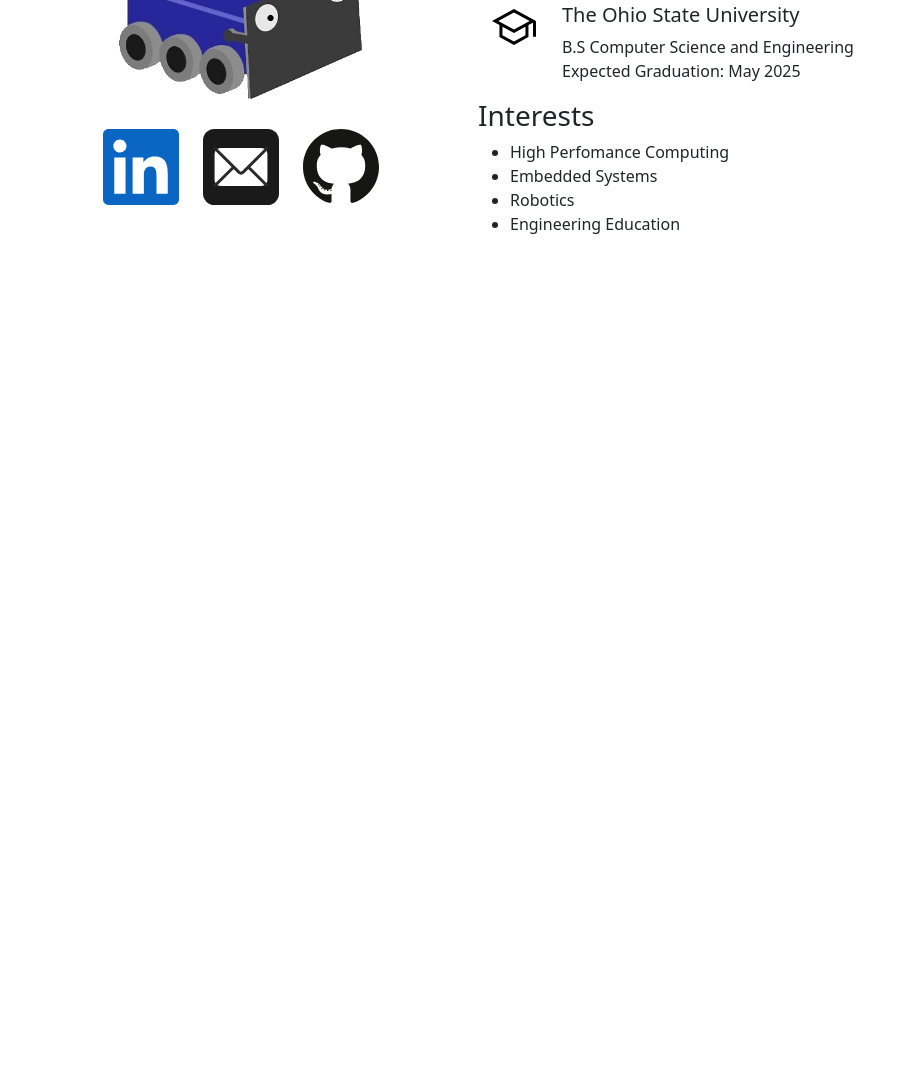
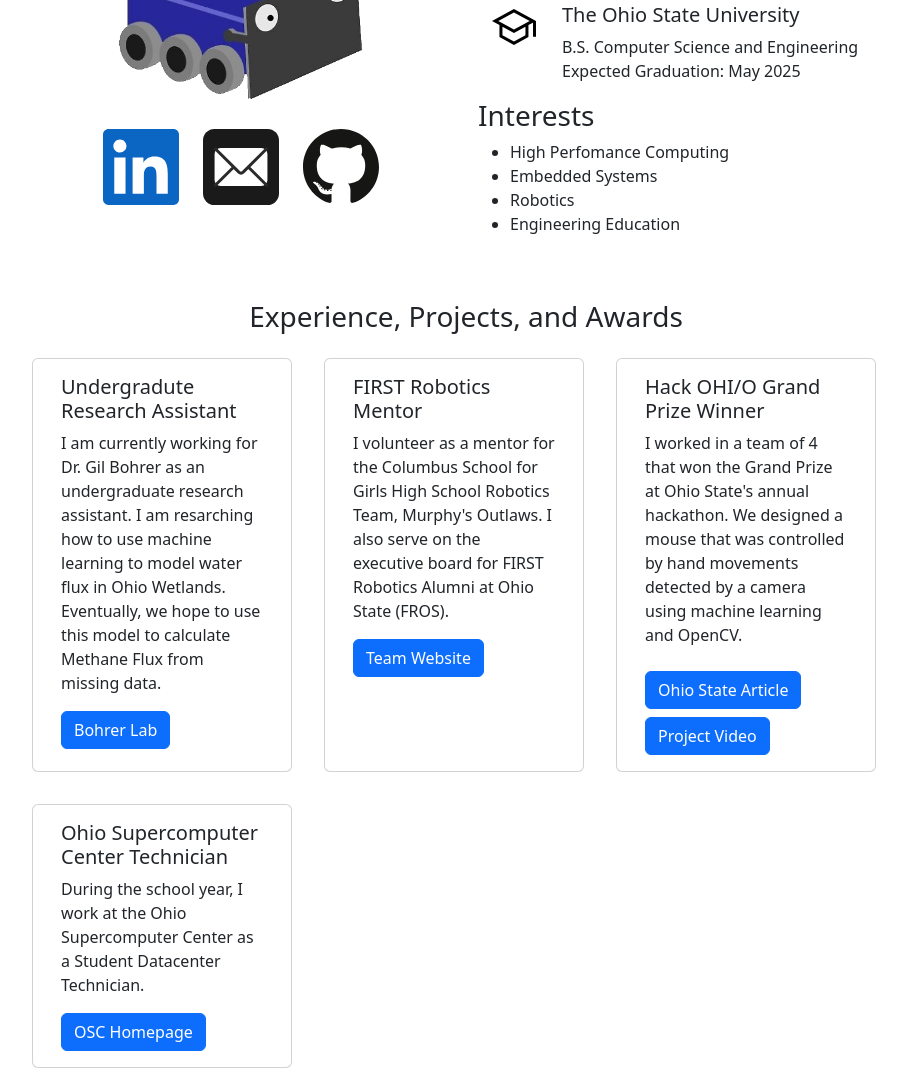
Before and after one commit to ncharlton02/ncharlton02.github.io, a plain HTML site: page index.html in a window 1280 px wide. Shown: the part 239-1323 px from the top of the page, without its empty margins (174-1081 px from the left). Before the commit the page ends 800 px from the top, so only its background shows below. Drawn offline with nearby package versions, Linux system fonts and the light colour scheme.

Commit message:
Add experience page

```diff
--- a/index.html
+++ b/index.html
@@ -33,7 +33,7 @@
             <div class="col-sm my-auto pt-5">
                 <div class="container" style="max-width:300px">
                     <div class="row">
-                        <img src="photo.png"  class="img-thumbnail rounded my-3" style="border: 0;" alt="Personal Photo">
+                        <img src="photo.png" class="img-thumbnail rounded my-3" style="border: 0;" alt="Personal Photo">
                     </div>
                     <div class="row">
                         <div class="col">
@@ -67,7 +67,7 @@
                         <div class="col">
                             <h5>The Ohio State University</h4>
                                 <ul class="list-unstyled">
-                                    <li>B.S Computer Science and Engineering</li>
+                                    <li>B.S. Computer Science and Engineering</li>
                                     <li>Expected Graduation: May 2025</li>
                                 </ul>
                         </div>
@@ -83,6 +83,56 @@
                 </ul>
             </div>
         </div>
+        <div class="row">
+            <h3 class="text-center pt-5">Experience, Projects, and Awards</h3>
+        </div>
+        <div class="row">
+            <div class="card my-3 mx-3" style="max-width: 260px;">
+                <div class="card-body">
+                    <h5 class="card-title">Undergradute Research Assistant</h5>
+                    <p class="card-text">
+                        I am currently working for Dr. Gil Bohrer as an undergraduate research assistant. I am
+                        resarching how to use machine learning to model water flux in Ohio Wetlands. Eventually,
+                        we hope to use this model to calculate Methane Flux from missing data.
+                    </p>
+                    <a href="https://ceg.osu.edu/ecohydrology-and-forest-meteorology-laboratory" class="btn btn-primary">Bohrer Lab</a>
+                </div>
+            </div>
+            <div class="card my-3 mx-3" style="max-width: 260px;">
+                <div class="card-body">
+                    <h5 class="card-title">FIRST Robotics Mentor</h5>
+                    <p class="card-text">
+                        I volunteer as a mentor for the Columbus School for Girls High School Robotics Team, Murphy's
+                        Outlaws.
+                        I also serve on the executive board for FIRST Robotics Alumni at Ohio State (FROS).
+                    </p>
+                    <a href="https://firstteam677.wordpress.com/" class="btn btn-primary">Team Website</a>
+                </div>
+            </div>
+            <div class="card my-3 mx-3" style="max-width: 260px;">
+                <div class="card-body">
+                    <h5 class="card-title">Hack OHI/O Grand Prize Winner</h5>
+                    <p class="card-text">
+                        I worked in a team of 4 that won the Grand Prize at Ohio State's
+                        annual hackathon. We designed a mouse that was controlled by hand movements
+                        detected by a camera using machine learning and OpenCV.
+                    </p>
+                    <a href="https://engineering.osu.edu/news/2022/01/students-companies-win-annual-hackathon"
+                        class="btn btn-primary my-2">Ohio State Article</a>
+                    <a href="https://www.youtube.com/watch?v=pRlvAiDeTYM" class="btn btn-primary">Project Video</a>
+                </div>
+            </div>
+            <div class="card my-3 mx-3" style="max-width: 260px;">
+                <div class="card-body">
+                    <h5 class="card-title">Ohio Supercomputer Center Technician</h5>
+                    <p class="card-text">
+                        During the school year, I work at the Ohio Supercomputer Center
+                        as a Student Datacenter Technician.
+                    </p>
+                    <a href="https://www.osc.edu/" class="btn btn-primary">OSC Homepage</a>
+                </div>
+            </div>
+        </div>
     </div>
 
     <script src="https://cdn.jsdelivr.net/npm/bootstrap@5.2.0-beta1/dist/js/bootstrap.bundle.min.js"
```
